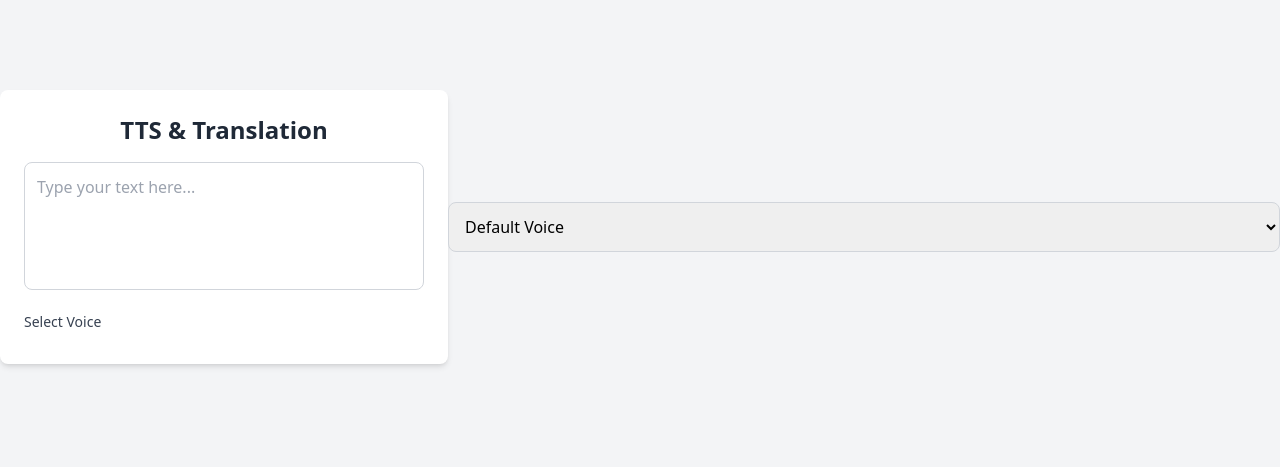
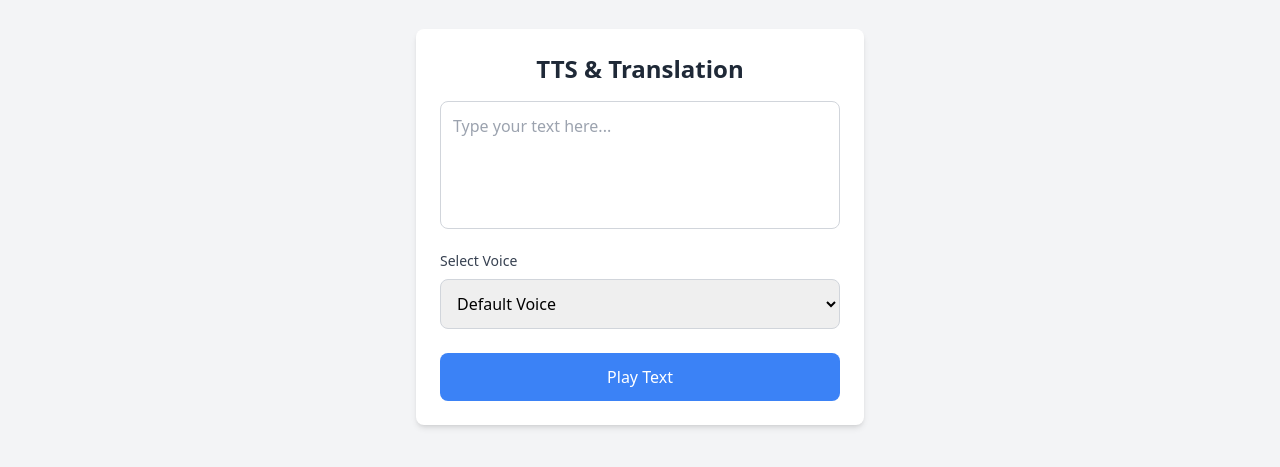
Before and after one commit to Moerca/TTS-Translate-App, a plain HTML site: page public/index.html in a window 1280 px wide. Shown: the part 173-640 px from the top of the page. Drawn offline with nearby package versions, Linux system fonts and the light colour scheme.

Commit message:
Initial commit with basic HTML structure

```diff
--- a/public/index.html
+++ b/public/index.html
@@ -1,9 +1,8 @@
 <!DOCTYPE html>
 <html lang="en">
 <head>
-    <meta charset="UTF-8">
-    <meta name="viewport" content="width=device-width, initial-scale=1.0">
-    <link rel="stylesheet" href="styles.css">
+  <meta charset="UTF-8" />
+  <meta name="viewport" content="width=device-width, initial-scale=1.0" />
   <script src="https://cdn.tailwindcss.com"></script>
   <title>TTS & Translation App</title>
 </head>
@@ -21,29 +20,34 @@
       placeholder="Type your text here..."
     ></textarea>
 
-
     <!-- Voice Selection -->
     <div class="mt-4">
       <label
         for="voiceSelect"
-                class="block text-sm font-medium text-gray-700 mb-2">
+        class="block text-sm font-medium text-gray-700 mb-2"
+      >
         Select Voice
       </label>
-         </div>
-    </div>
 
       <select
         id="voiceSelect"
         class="w-full p-3 border border-gray-300 rounded-lg
-            focus:outline-none focus:ring-2 focus:ring-blue-500">
-
+               focus:outline-none focus:ring-2 focus:ring-blue-500"
+      >
         <option value="default">Default Voice</option>
         <option value="voice1">Voice 1</option>
         <option value="voice2">Voice 2</option>
+      </select>
+    </div>
 
-
-        </select>
-
+    <!-- Play Button -->
+    <button
+        class="mt-6 w-full bg-blue-500 hover:bg-blue-600 text-white
+        font-medium py-3 rounded-lg focus:outline-none focus:ring-2
+        focus:ring-blue-500"
+        id="playButton">
+    Play Text
+    </button>
   </div>
 </body>
 </html>
```
Lines whose indentation alone changed are shown as unchanged.
